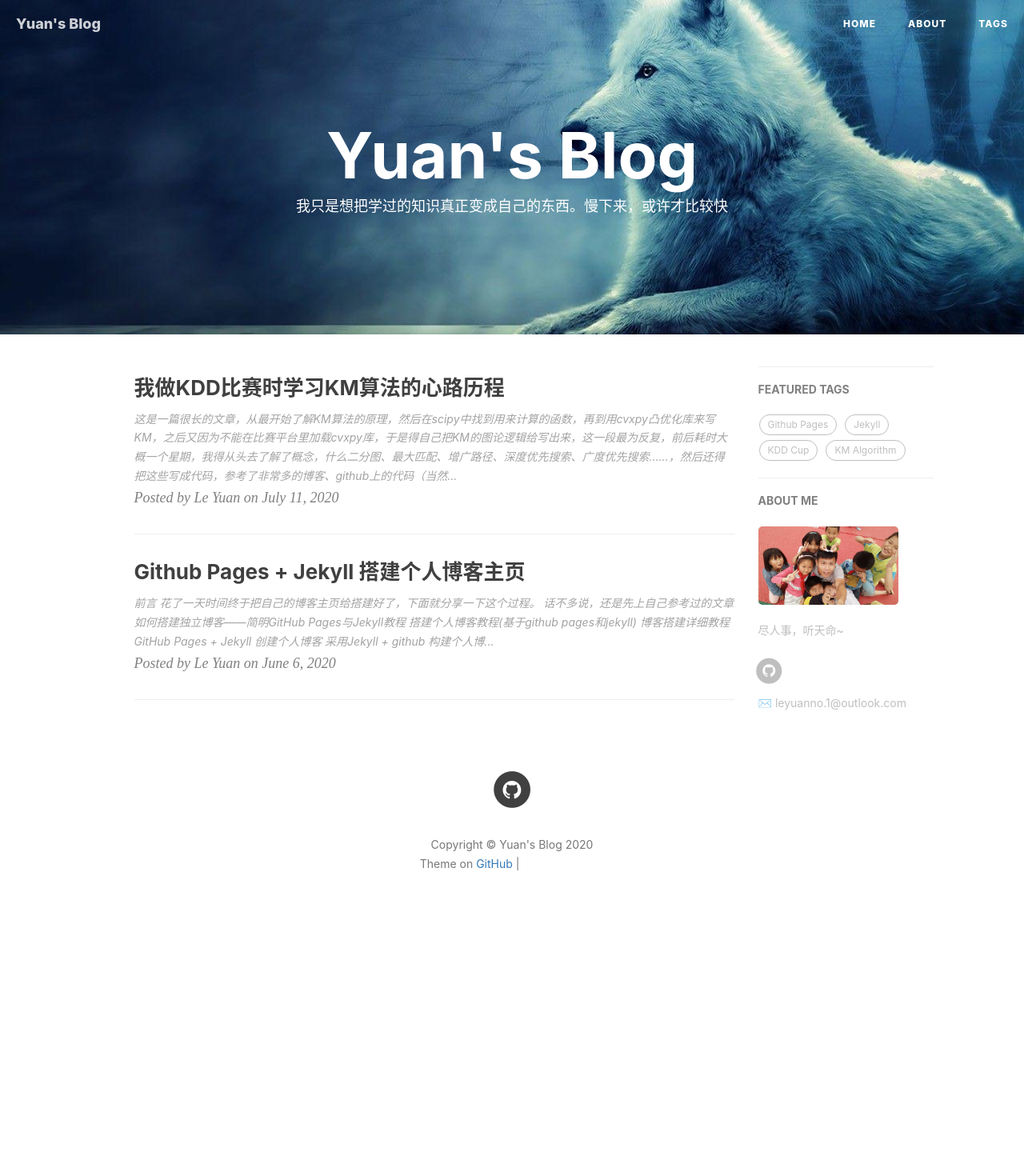
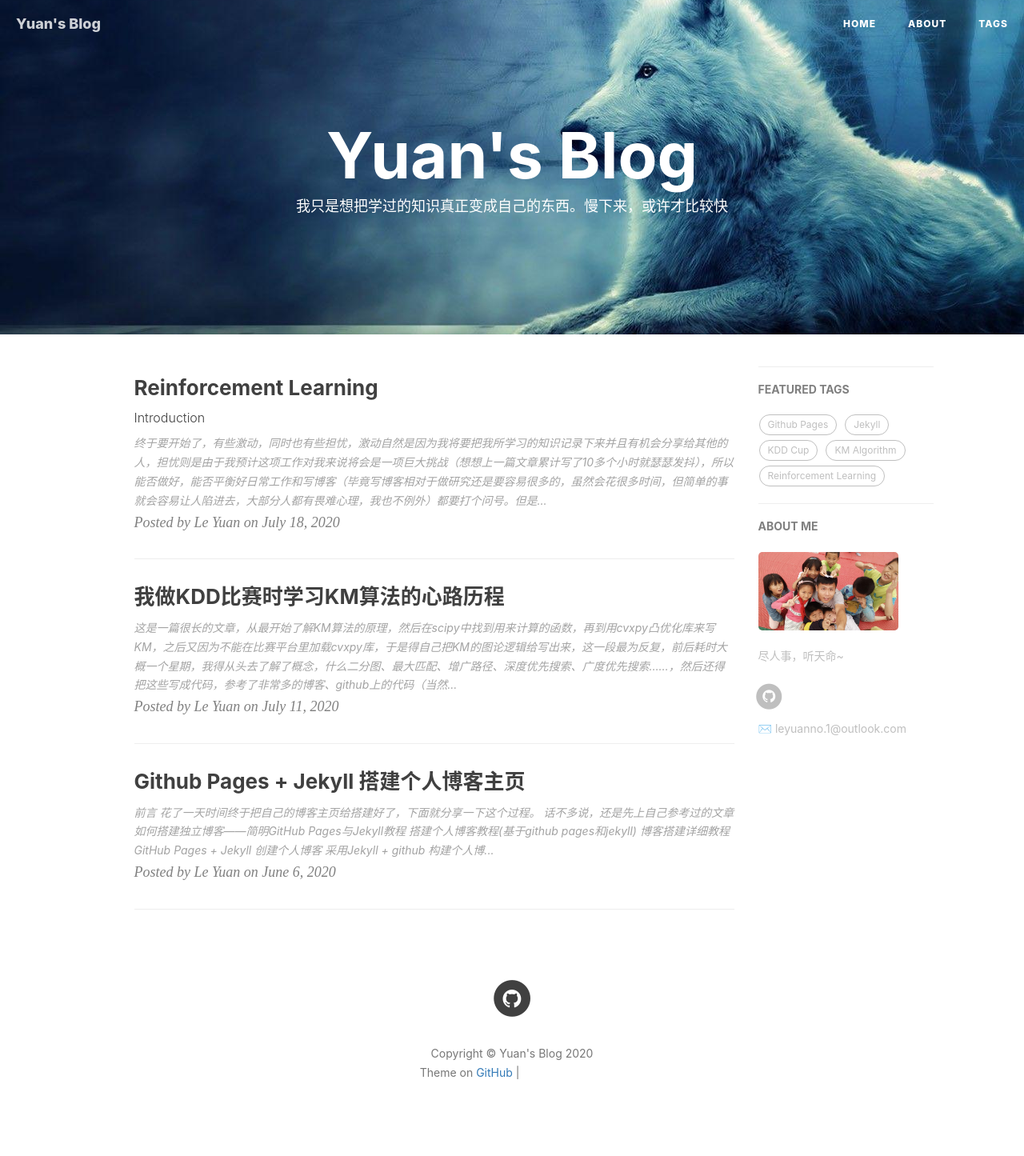
Before and after one commit to xingjiangyu/leyuanheart.github.io, a Jekyll site: the page built from index.html, in a window 1280 px wide. Shown: the whole page at 80% size. Built offline with Jekyll 4.4.1, drawn with Linux system fonts in a browser that asks for light colours; nearby versions of some CDN libraries; the list of posts is cut into pages by our own code; comment, search, counter and statistics services are not loaded; before the commit the page ends 1184 px from its top, so only the background shows below that; some of the changed lines change nothing that is shown; grey boxes are pictures that could not be loaded.

Commit message:
RL-intro

````diff
--- a/_includes/head.html
+++ b/_includes/head.html
@@ -51,5 +51,13 @@
     <![endif]-->
 
     <!-- ga & ba script hoook -->
-    <script></script>
+    <!--script type="text/x-mathjax-config">
+    MathJax.Hub.Config({
+        tex2jax: {
+        skipTags: ['script', 'noscript', 'style', 'textarea', 'pre'],
+        inlineMath: [['$','$']]
+        }
+    });
+    </script>
+    <script src="https://cdn.mathjax.org/mathjax/latest/MathJax.js?config=TeX-AMS-MML_HTMLorMML" type="text/javascript"></script> -->
 </head>
--- /dev/null
+++ b/_posts/2020-07-18-RL intro.md
@@ -0,0 +1,235 @@
+---
+layout:     post
+title:      Reinforcement Learning
+subtitle:   Introduction
+date:       2020-07-18
+author:     Le Yuan
+header-img: img/wolf.jpg
+catalog: true
+tags:
+    - Reinforcement Learning
+---
+
+终于要开始了，有些激动，同时也有些担忧，激动自然是因为我将要把我所学习的知识记录下来并且有机会分享给其他的人，担忧则是由于我预计这项工作对我来说将会是一项巨大挑战（想想上一篇文章累计写了10多个小时就瑟瑟发抖），所以能否做好，能否平衡好日常工作和写博客（毕竟写博客相对于做研究还是要容易很多的，虽然会花很多时间，但简单的事就会容易让人陷进去，大部分人都有畏难心理，我也不例外）都要打个问号。但是不管怎么样，先迈第一步再说。
+
+首先放上学习资料，我接触强化学习是从KDD Cup的比赛开始，然后入门是学习了[周博磊老师《强化学习纲要》](https://space.bilibili.com/511221970/channel/detail?cid=105354)这门课（目前仍然处于入门阶段），感兴趣的小伙伴们可以在B站上看到，在后面的文章中还会出现更多的学习资料，但是这门课作为我首个系统性学习强化学习的课程，而且我的写作思路也基本上是按照周老师的课程走的（至少前面几篇文章会是的），所以必须有排面。
+
+## 什么是强化学习
+
+提到强化学习，就必须要提到Sutton和Barto这两个人，他俩可以说是强化学习的开山鼻祖，写了目前最经典的一本书*Reinforcement Learning: An Introduction*。我目前还没有读过，但是迟早是要拜读的。
+
+![book](https://pic.downk.cc/item/5f12a9c714195aa59467d729.png)
+
+![1](https://pic.downk.cc/item/5f12a9f014195aa59467e24b.png)
+
+下面就以上面这张图来解释一下，什么是强化学习，强化学习的应用场景可以抽象成Agent和Environment两个部分，我解释一个循环大家应该就明白了，在$t=0$时刻，$R_t=0$，Agent观测到Environment的状态$S_0$，于是决定采取一个动作$A_0$，Environment根据$A_0$会进入到一个新的状态$S_1$，并且给Agent一个反馈，用$R_1$来表示，然后又开始新的交互过程，这个过程中有几点需要注意一下：
+
+1. 交互过程可能有结束的时候也可以一直交互下去
+2. Environment的反馈并不一定是即时的，可能会存在滞后
+
+而**强化学习**的目标就是要让Agent在交互的过程中能够最大化它的累积收益（cumulated rewards）。
+
+## Markov Decision Process
+
+这样一个交互过程在强化学习中通常或者可以说基本上就是建模成一个马尔可夫决策过程，要介绍MDP，可以先从马尔可夫过程（MP）开始，再到马尔科夫奖励过程（MRP），最后到MDP。
+
+### 马尔科夫过程（MP）
+
+也是我们通常说的“马氏链”，它是由状态S和转移概率P构成的。马尔科夫过程需要满足一个性质：给定**现在**状态，**未来**的状态与**过去**是独立的，用公式表示就是：
+
+历史的状态：$h_t=\{s_1, s_2, \ldots, s_t\}$
+
+称状态 $S_t$ 是 $Markovian$ 当且仅当：$p(s_{t+1}\| h_t)=p(s_{t+1}\| s_t)$
+
+下图就是一个马尔科夫过程的例子：
+![2](https://pic.downk.cc/item/5f12a9f014195aa59467e24e.png)
+
+### 马尔科夫奖励过程（MRP）
+
+MRP就是MP + reward
+
+定义：
+
+1. S 是（有限）状态的集合（$s \in S$）
+2. P 是动态／转移模型，$P(s_{t+1}=s' \| s_t=s)$
+3. R 是reward 函数，$R(s_t=s)=\mathbb{E}[r_t \| s_t=s]$，注意这里$r_t$是一个随机变量，随机性由环境带来
+4. 折现因子 $\gamma \in [0, 1]$，用于对未来收益的折现
+
+接下来就要介绍一些强化学习中很重要的概念了，我就不翻译了，直接用原始的英文以免产生理解偏差。
+
+**Horizon**
+
+1. 一个episode中最大的time steps数，episode是指一个完整的交互过程
+2. Horizon可以是无穷大
+
+**Return**
+
+从时刻t开始之后的折现rewards的总和
+
+
+$$
+G_t = R_{t+1}+\gamma R_{t+2}+\gamma^2R_{t+3}+\ldots+\gamma^{T-t-1}R_T
+$$
+
+
+这里的记号不同的资料可能会不一样，比如有些下标会从t开始，大家不必太在意，明白意思就行了。
+
+**state value function $V_t(s)$ for a MRP**
+
+Expected return from t in state s
+
+
+$$
+V_t(s)=\mathbb{E}[G_t|s_t=s]=\mathbb{E}[R_{t+1}+\gamma R_{t+2}+\ldots+\gamma^{T-t-1}R_T|s_t=s]
+$$
+
+
+这里再提一下为什么要使用折现因子：
+
+1. 可以避免cyclic的MRP产生无穷大的return，因为如果MRP是周期性没有终止状态的，那么可能造成returns趋向无穷大，而折现因子的存在可以近似忽略足够远未来的rewards，从而规避这个问题
+2. 由于未来无法被观测到，所以具有一定的不确定性，用折现因子来表示未来无法被完整表示
+3. 人们往往是更看重即时收益而忽视未来收益
+
+#### 计算MRP的value function
+
+强化学习第一个非常重要的知识点，敲黑板！！！
+
+
+$$
+\begin{align}
+V(s)= & \mathbb{E}[G_t|s_t=s]=\mathbb{E}[R_{t+1}+\gamma R_{t+2}+\ldots|s_t=s]\\
+     = & \mathbb{E}[R_{t+1}+\gamma V(s')|s_t=s] \\
+     = & R(s)+\gamma \sum_{s' \in S}P(s'|s)V(s')
+\end{align}
+$$
+
+
+$V(s)=R(s)+\gamma \sum_{s' \in S}P(s' \|s)V(s')$称为**Bellman equation**，它想表达的意思就是，当前状态的value function，是等于当前状态的reward加上下一个状态value function的期望，这个公式可以说是强化学习的基石，许多方法的逻辑都是它，后面还会有许多它的变种。
+
+如果状态是有限个，其实我们可以把**Bellman equation**写成矩阵版本：
+
+![matrix_MDP](https://pic.downk.cc/item/5f12c15d14195aa5946e9045.png)
+
+$V=R+\gamma PV$，因此可以直接把V解出来：$V=(I-\gamma P)^{-1}R$，不过这只适用于状态比较少的情况，太多的话矩阵求逆计算复杂度太高（$O(N^3)$）。
+
+### MDP
+
+终于又回到MDP了，MDP就是MRP + decisions
+
+定义：
+
+1. S 是一个有限状态集合
+2. A 是一个有限的动作集合
+3. $P^a$ 是动态／转移模型，$P(s_{t+1}=s' \| s_t=s, a_t=t)$
+4. R 是reward function，$R(s_t=s, a_t=a)=\mathbb{E}[r_t \| s_t=s,a_t=a]$
+5. Discount factor $\gamma \in [0,1]$
+
+MDP is a tuple: ($S,A,P,R,\gamma$)，这里有几个点我一开始没有理解清楚，导致后面看一些方法产生了疑惑，这里我说明一下，如果已经弄清楚这部分的小伙伴可以快速扫过：**MDP的环境转移模型和reward function都是既依赖于当前的状态也依赖于当前的action的，也就是说<font color=red> 在给定当前状态和动作的情况下，下一时刻的状态是与策略（马上会介绍）无关的，是由环境来决定的。</font>**
+
+接下来的内容都会假设状态和动作都是离散且有限的，这是为了说明的方便，但是实际上它们也可以是连续的。
+
+#### policy in MDP
+
+所谓策略就是在每一个state应该采取什么样的动作，也就是给定一个state，要确定一个actions的分布，policy：$\pi(a \| s)=P(a_t=a \| s_t=t)$，并且我们假设这个策略是不随时间变化的，这种策略的写法是叫做stochastic policy，还有一种叫做deterministic policy，意思是给定一个状态，我的action是唯一确定的，而不是一个关于actions的分布。（其实我是觉得deterministic的策略在现实中是更常见的，个人看法）
+
+如果给定MDP（$S,A,P,R,\gamma$）和policy $\pi$，其实我们是可以退回MP和MRP的，
+$$
+\begin{gather}
+P^{\pi}(s'|s)=\sum_{a \in A}\pi(a|s)P(s'|s,a) \\
+R^{\pi}(s)=\sum_{a \in A}\pi(a|s)R(s'|s,a)
+\end{gather}
+$$
+下面两张图是MP／MRP和MDP的比较，我就不解释了。
+![3](https://pic.downk.cc/item/5f12a9f014195aa59467e250.png)
+
+![4](https://pic.downk.cc/item/5f12a9f014195aa59467e253.png)
+
+
+
+同样的也可以定义MDP的value function：$v^{\pi}(s)=\mathbb{E}_{\pi}[G_t \| s_t=s]$,
+
+这里又有几个点我觉得要理解透彻，一个就是这个式子表示的意思是：从当前状态$s_t=s$开始，<font color=red>之后</font>采取策略$\pi$得到的value function；另一个就是这个$\mathbb{E}_{\pi}$，这个期望不仅包括环境的随机性，还包括策略的随机性（如果是stochastic policy的话）。
+
+MDP还有一个其特有的函数，就是action-state value function:
+
+
+$$
+q^{\pi}(s, a)=\mathbb{E}_{\pi}[G_t|s_t=s,A_t=a]
+$$
+
+
+它表示的是：在状态s采取动作a，<font color=red>之后</font>采取策略$\pi$得到的value function。
+
+它们两者有如下关系：
+
+
+
+
+$$
+\begin{gather}
+v^{\pi}(s)=\sum_{a \in A}\pi(a|s)q^{\pi}(s, a) \\
+q^{\pi}(s,a)=R(s,a)+\gamma \sum_{s' \in S}P(s'|s, a)V(s')
+\end{gather}
+$$
+
+
+
+
+第一个式子比较好理解，不过第二的式子可能稍微需要理解一下，其实可以从变量的角度来理解，$q(s,a)$的变量是状态s和动作a这两个，reward function和转移概率也是这两个，那么我只需要关注通过这个转移概率转移到的状态$s'$的value function就可以了，如果你要用Q function，就还需要把下一个状态的action $a'$用$\pi$给求期望求掉（这在之后的公式里会展示出来）。
+
+#### Bellman Expectation Equation
+
+在MDP下，**Bellman equation**就换了一种称呼（虽然我觉得之前也可以叫expectation，而且跟MRP相比就是多加了一个给定的policy $\pi$），并且多了一个公式：
+
+
+$$
+\begin{gather}
+v^{\pi}(s)=\mathbb{E}_{\pi}[R_{t+1}+\gamma v^{\pi}(s_{t+1})|s_t=s] \\
+q^{\pi}(s,a)=\mathbb{E}_{\pi}[R_{t+1}+\gamma q^{\pi}(s_{t+1}, a_{t+1})|s_t=s, A_t=a]
+\end{gather}
+$$
+
+
+把这两个公式的期望写开，或者把上面$v(s)$和$q(s,a)$的关系相互带入，就得到了$v(s)$和$q(s,a)$各自的当前时刻和下一时刻值的关系：
+
+
+$$
+\begin{gather}
+v^{\pi}(s)=\sum_{a \in A}\pi(a|s) \big( R(s,a)+\gamma \sum_{s' \in S}P(s'|s,a)v^{\pi}(s') \big) \\
+q^{\pi}(s,a)=R(s,a)+\gamma \sum_{s' \in S}P(s'|s,a) \sum_{a' \in A}\pi(a'|s') q^{\pi}(s', a')
+\end{gather}
+$$
+
+
+这两个式子一定要理解透彻，cornerstone of RL ！！！
+
+## OpenAI Gym Library
+
+最后介绍一个强化学习必用的library，这是OpenAI公司开发的专门针对强化学习的库，里面集成了非常多的环境，比如Atari游戏、Box2d、classic control等 ，能让学习者能很方便的进行RL算法的训练。
+![9](https://pic.downk.cc/item/5f12aa4d14195aa594680155.png)
+![10](https://pic.downk.cc/item/5f12aa4d14195aa594680157.png)
+[官方网址](https://gym.openai.com/)
+
+结下来就以一个简单的游戏`CartPole-v0`来说明一下这个库的基本使用方法。
+![11](https://pic.downk.cc/item/5f12aa4d14195aa59468015a.png)
+这个游戏的目的就是让杆子（pole）能立在方块（cart）上尽可能维持它不倒，支点就是杆子与方块的连接处。你可以施加的动作就是向左或者向右移动这个cart。它的observation是一个4维的向量：cart的位置、速度、杆的角度和杆顶点的速度。每一步的reward都是1，因为它的目的就是尽可能的活更长的时间。游戏结束的条件有3个：杆的角度超过12度、cart的位置超出边界、游戏已经进行了200步（也就是说这个游戏的最大return就是200（不考虑折现））。想看它的源码可以查看
+[https://github.com/openai/gym/blob/master/gym/envs/classic_control/cartpole.py](https://github.com/openai/gym/blob/master/gym/envs/classic_control/cartpole.py)
+
+```python
+import gym
+env = gym.make("CartPole-v0")
+observation = env.reset()
+for _ in range(1000):
+  env.render() # display the rendered scene
+  action = env.action_space.sample() # your agent here (this takes random actions)
+  observation, reward, done, info = env.step(action)
+
+  if done:
+    observation = env.reset()
+env.close()
+```
+
+这是一个标准的与环境交互的过程，导入`gym`过后，首先创建环境，使用`gym.make(name)`，然后用`env.reset()`来初始化环境（**一定要先初始化再交互，每玩完一次游戏要初始化**），会生成一个4维的初始状态变量，然后就可以开始进行交互了，接下来的循环展示的是玩游戏的过程，首先`env.render()`是用来把上一步的状态给图形化显示出来，你可以每交互一次就显示一次，这样就看起来像一个动画了（当然你不显示也是完全没有问题的，而且如果是在训练算法时一般都不显示的，因为会费时间），然后你需要给定一个动作，这个动作可以是你的算法基于当前观测到的observation作出的，也可以像代码中一样随机sample一个，接下来就用`env.step(action)`来交互，它会输出4个东西，首先是一下个状态，然后是reward，done表示这个游戏是否结束（一开始一直都是False，当达到终止条件时就变成True）和一些其他的相关信息（这个不是很重要，一般也用不到），每交互完一次后判断，是不是当前episode已经结束，是的话就初始化环境，开始下一轮游戏，全部结束之后`env.close()`关闭环境。
+
+
+好了，第一篇文章就先写到这，下一篇文章就介绍MDP中需要做的两类问题：prediction和control。
````
Also changed, not shown: 1 other file.
